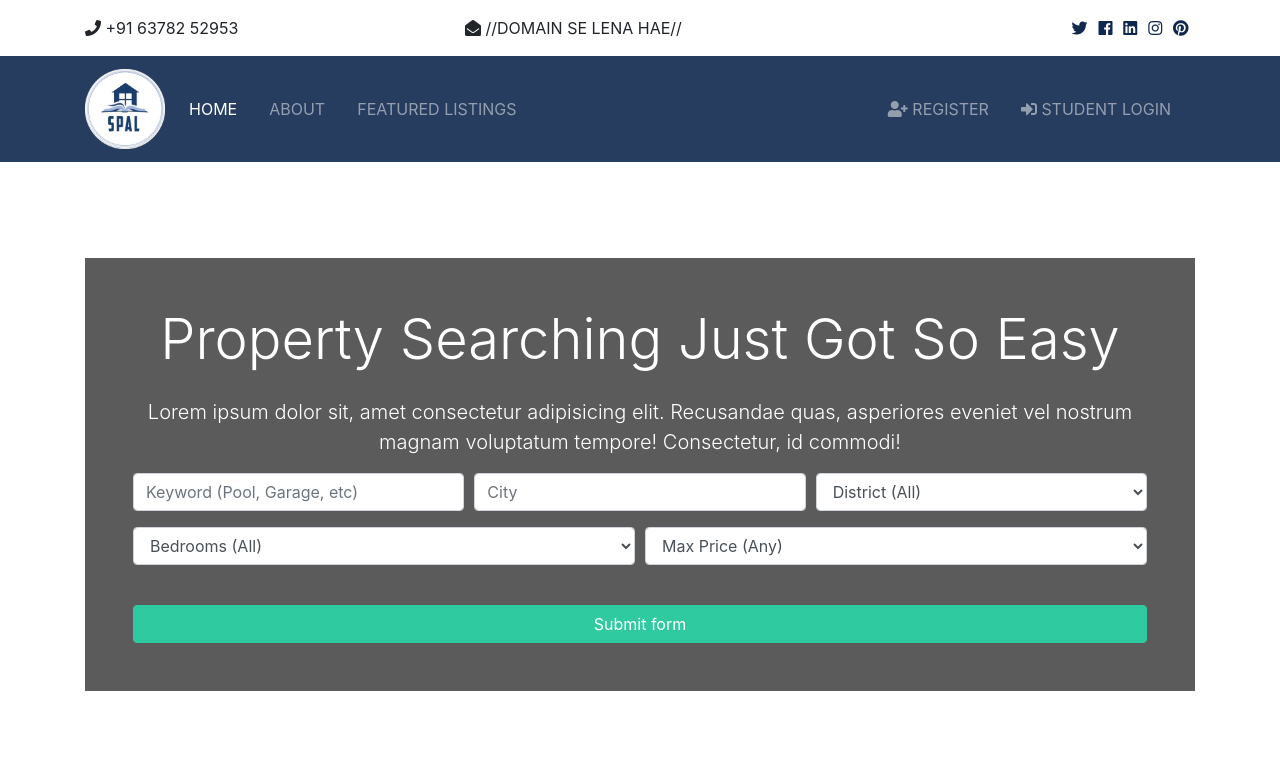
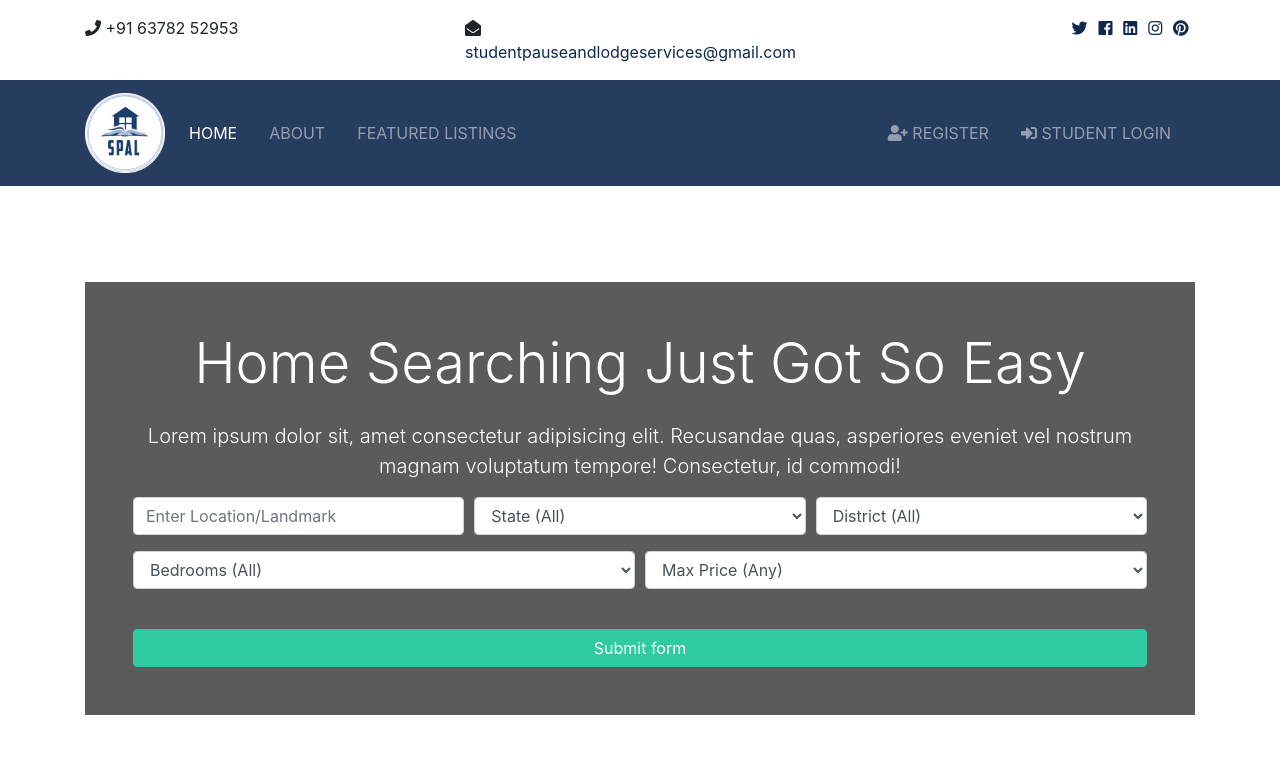
Before and after one commit to Ravijadu/djangolive, a Django app: page / in a window 1280 px wide. Shown: the top 775 px of the page. Run offline with Django 3.2, Linux system fonts and the light colour scheme; data that the repository does not hold is empty; some libraries are stand-ins or nearby versions.

Commit message:
changes in state and email

```diff
--- a/btre/settings.py
+++ b/btre/settings.py
@@ -12,7 +12,6 @@ https://docs.djangoproject.com/en/2.1/ref/settings/
 
 
 import os
-from pathlib import Path
 
 # Build paths inside the project like this: os.path.join(BASE_DIR, ...)
 BASE_DIR = os.path.dirname(os.path.dirname(os.path.abspath(__file__)))
--- a/listings/choices.py
+++ b/listings/choices.py
@@ -25,6 +25,9 @@ price_choices = {
 }
 
 state_choices = {
+        '1' : 'RAJASTHAN',
+}
+district_choices = {
 
         'All': 'Ajmer',
         'AWR': 'Alwar',
--- a/listings/models.py
+++ b/listings/models.py
@@ -6,7 +6,7 @@ class Listing(models.Model):
   realtor = models.ForeignKey(Realtor, on_delete=models.DO_NOTHING)
   title = models.CharField(max_length=200)
   address = models.CharField(max_length=200)
-  city = models.CharField(max_length=100)
+  district = models.CharField(max_length=200)
   state = models.CharField(max_length=100)
   zipcode = models.CharField(max_length=20)
   description = models.TextField(blank=True)
--- a/pages/views.py
+++ b/pages/views.py
@@ -1,6 +1,6 @@
 from django.shortcuts import render
 from django.http import HttpResponse
-from listings.choices import price_choices, bedroom_choices, state_choices
+from listings.choices import price_choices, bedroom_choices, district_choices, state_choices
 
 from listings.models import Listing
 from realtors.models import Realtor
@@ -11,8 +11,10 @@ def index(request):
     context = {
         'listings': listings,
         'state_choices': state_choices,
+        'district_choices': district_choices,
         'bedroom_choices': bedroom_choices,
-        'price_choices': price_choices
+        'bedroom_choices': bedroom_choices,
+        'price_choices': price_choices,
     }
 
     return render(request, 'pages/index.html', context)
--- a/templates/listings/listing.html
+++ b/templates/listings/listing.html
@@ -11,7 +11,7 @@
         <div class="col-md-12">
           <h1 class="display-4">{{ listing.title }}</h1>
           <p class="lead">
-            <i class="fas fa-map-marker"></i> {{ listing.city }} {{ listing.state }}, {{ listing.zipcode }}</p>
+            <i class="fas fa-map-marker"></i> {{ listing.city }} {{ listing.district }}, {{ listing.zipcode }}</p>
         </div>
       </div>
     </div>
@@ -96,7 +96,7 @@
               <ul class="list-group list-group-flush">
                 <li class="list-group-item text-secondary">
                   <i class="fas fa-money-bill-alt"></i> Asking Price:
-                  <span class="float-right">${{ listing.price | intcomma }}</span>
+                  <span class="float-right">₹{{ listing.price | intcomma }}</span>
                 </li>
                 <li class="list-group-item text-secondary">
                   <i class="fas fa-bed"></i> Bedrooms:
--- a/templates/listings/listings.html
+++ b/templates/listings/listings.html
@@ -49,7 +49,7 @@
                   <div class="listing-heading text-center">
                     <h4 class="text-primary">{{ listing.title }}</h4>
                     <p>
-                      <i class="fas fa-map-marker text-secondary"></i> {{ listing.city }} {{ listing.state }}, {{ listing.zipcode }}</p>
+                      <i class="fas fa-map-marker text-secondary"></i> {{ listing.city }} {{ listing.district }}, {{ listing.zipcode }}</p>
                   </div>
                   <hr>
                   <div class="row py-2 text-secondary">
--- a/templates/pages/index.html
+++ b/templates/pages/index.html
@@ -11,7 +11,7 @@
       <div class="home-search p-5">
         <div class="overlay p-5">
           <h1 class="display-4 mb-4">
-            Property Searching Just Got So Easy
+            Home Searching Just Got So Easy
           </h1>
           <p class="lead">Lorem ipsum dolor sit, amet consectetur adipisicing elit. Recusandae quas, asperiores eveniet vel nostrum magnam
             voluptatum tempore! Consectetur, id commodi!</p>
@@ -21,19 +21,26 @@
               <div class="form-row">
                 <div class="col-md-4 mb-3">
                   <label class="sr-only">Keywords</label>
-                  <input type="text" name="keywords" class="form-control" placeholder="Keyword (Pool, Garage, etc)">
+                  <input type="text" name="keywords" class="form-control" placeholder="Enter Location/Landmark">
                 </div>
 
-                <div class="col-md-4 mb-3">
-                  <label class="sr-only">City</label>
-                  <input type="text" name="city" class="form-control" placeholder="City">
-                </div>
+
+
+                 <div class="col-md-4 mb-3">
+                  <label class="sr-only">STATE</label>
+                  <select name="state" class="form-control">
+                    <option selected="true" disabled="disabled">State (All)</option>
+                    {% for key,value in state_choices.items %}
+                      <option value="{{ key }}">{{ value }}</option>
+                    {% endfor %}
+                  </select>
+                 </div>
 
                 <div class="col-md-4 mb-3">
-                  <label class="sr-only">State</label>
-                  <select name="state" class="form-control">
+                  <label class="sr-only">district</label>
+                  <select name="district" class="form-control">
                     <option selected="true" disabled="disabled">District (All)</option>
-                    {% for key,value in state_choices.items %}
+                    {% for key,value in district_choices.items %}
                       <option value="{{ key }}">{{ value }}</option>
                     {% endfor %}
                   </select>
@@ -83,14 +90,14 @@
                 <img class="card-img-top" src="{{ listing.photo_main.url }}" alt="">
                 <div class="card-img-overlay">
                   <h2>
-                    <span class="badge badge-secondary text-white">${{ listing.price | intcomma }}</span>
+                    <span class="badge badge-secondary text-white">₹{{ listing.price | intcomma }}</span>
                   </h2>
                 </div>
                 <div class="card-body">
                   <div class="listing-heading text-center">
                     <h4 class="text-primary">{{ listing.title }}</h4>
                     <p>
-                      <i class="fas fa-map-marker text-secondary"></i> {{ listing.city }} {{ listing.state }}, {{ listing.zipcode }}</p>
+                      <i class="fas fa-map-marker text-secondary"></i> {{ listing.city }} {{ listing.district }}, {{ listing.zipcode }}</p>
                   </div>
                   <hr>
                   <div class="row py-2 text-secondary">
--- a/templates/partials/_topbar.html
+++ b/templates/partials/_topbar.html
@@ -6,7 +6,7 @@
           <i class="fas fa-phone"></i> +91 63782 52953
         </div>
         <div class="col-md-4">
-          <i class="fas fa-envelope-open"></i> //DOMAIN SE LENA HAE//
+          <i class="fas fa-envelope-open"></i> <a href="https://mail.google.com/mail/u/0/?ogbl#inbox?compose=CllgCJlJVzdXsqJKnsCvkFJcKFctsQwzkPQCcmQZgScRcDtgSJTGdbCMZpcNgldtjFskFVdvtGq">studentpauseandlodgeservices@gmail.com</a>
         </div>
         <div class="col-md-4">
           <div class="social text-right">
```
Also changed, not shown: listings/views.py (+9 -7 lines), templates/listings/search.html (+22 -11 lines), db.sqlite3, listings/migrations/0002_remove_listing_city_listing_district.py (added), 1 other file.
